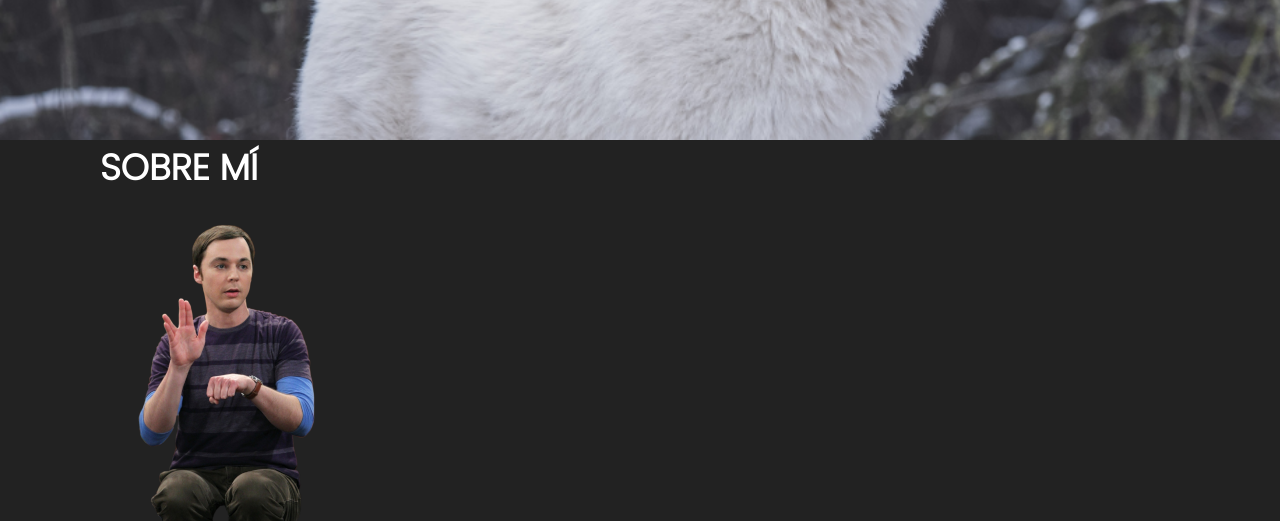
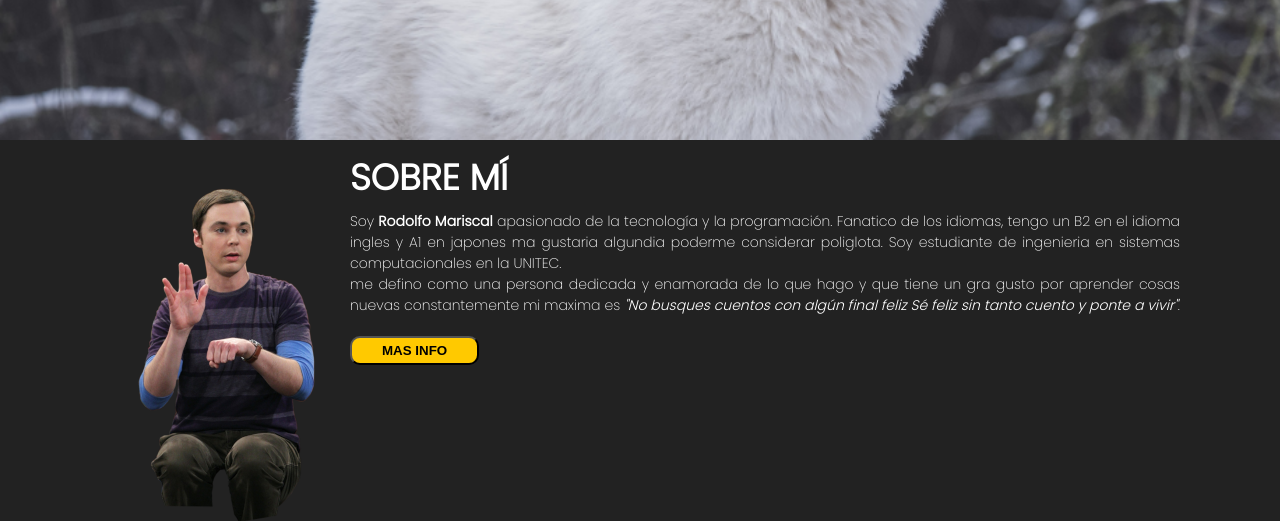
Before and after one commit to tsune211/porfolio, a plain HTML site: page pofolio.html in a window 1280 px wide. Shown: the part 279-800 px from the top of the page. Drawn offline with Linux system fonts and the light colour scheme.

Commit message:
grid_sobre-mi

```diff
--- a/css/style.css
+++ b/css/style.css
@@ -129,6 +129,38 @@ button {
     height: 70px;
 }
 
+.masinfo button{
+    background-color: #ffc900;
+    font-weight: 600;
+    padding-left: 15px;
+    padding-right: 15px;
+    margin-top: 5px;
+    padding: 5px;
+}
+
+/*Grid sobre mi*/
+
+#sobre-mi {
+    display: grid;
+    grid-template-columns: 250px 1fr;
+}
+
+#sobre-mi h2 {
+    margin-bottom: 15px;
+    margin-top: 10px;
+}
+
+#sobre-mi .masinfo {
+    margin-top: 15px;
+}
+
+#sobre-mi .masinfo button {
+    padding-top: 5px;
+    padding-bottom: 5px;
+    padding-left: 30px;
+    padding-right: 30px;
+}
+
 /*Card portfolio*/
 
 .filaportfolio {
@@ -163,19 +195,12 @@ button {
     margin: 15px 0px 15px 0 px;
     height: 26px;
 }
-.card .masinfo button{
-    background-color: #ffc900;
-    font-weight: 600;
-    padding-left: 15px;
-    padding-right: 15px;
-    float: right;
-}
+
 .card .sep{
     margin: 0 5px 5px 0;
     border: 1px solid #ffc900;
 }
 
-.card button {
-    margin-top: 5px;
-    padding: 5px;
+.card .masinfo button {
+    float: right;
 }
--- a/pofolio.html
+++ b/pofolio.html
@@ -37,8 +37,11 @@
 
         <!--bloque sobre mi-->
         <section id="sobre-mi">
+            <div id="imagsobremi">
+                <img src="imagenes/sheldon250.png" alt="foto sheldon_cooper">
+            </div>
+            <div id="contenido-sobremi">
                 <h2>SOBRE MÍ</h2>
-            <img src="imagenes/sheldon250.png" alt="foto sheldon_cooper">
                 <p>Soy <strong>Rodolfo Mariscal</strong> apasionado de la <span>tecnología y la programación</span>. Fanatico de los idiomas, tengo un B2 en el idioma ingles y A1 en japones ma gustaria algundia
                     poderme considerar poliglota. Soy estudiante de ingenieria en sistemas computacionales en la UNITEC.
                 </p>
@@ -46,6 +49,8 @@
                     me defino como una persona dedicada y enamorada de lo que hago y que tiene un gra gusto por aprender cosas nuevas constantemente mi maxima es <cite>"No busques cuentos con algún final feliz
                         Sé feliz sin tanto cuento y ponte a vivir"</cite>.
                 </p>
+                <div class="masinfo"><button type="button">MAS INFO</button></div>
+            </div>
         </section>
 
         <!--bloque portfolio-->
```
Also changed, not shown: 1 other file. Lines whose indentation alone changed are shown as unchanged.
